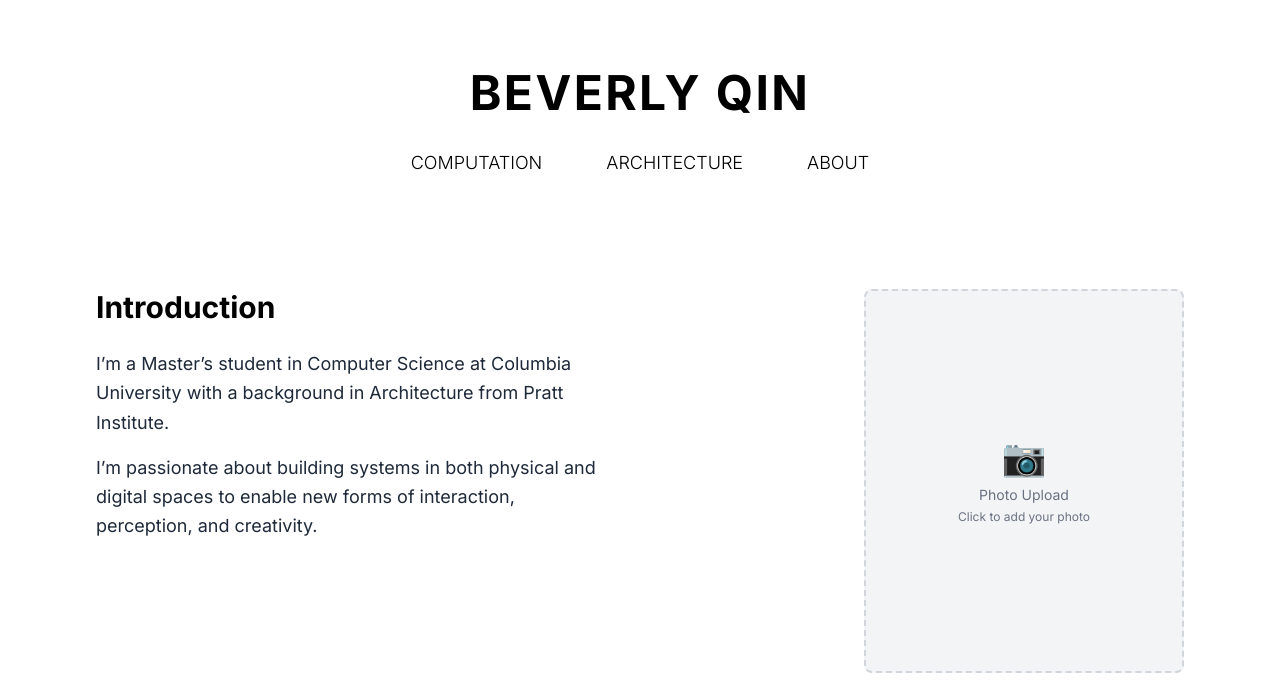
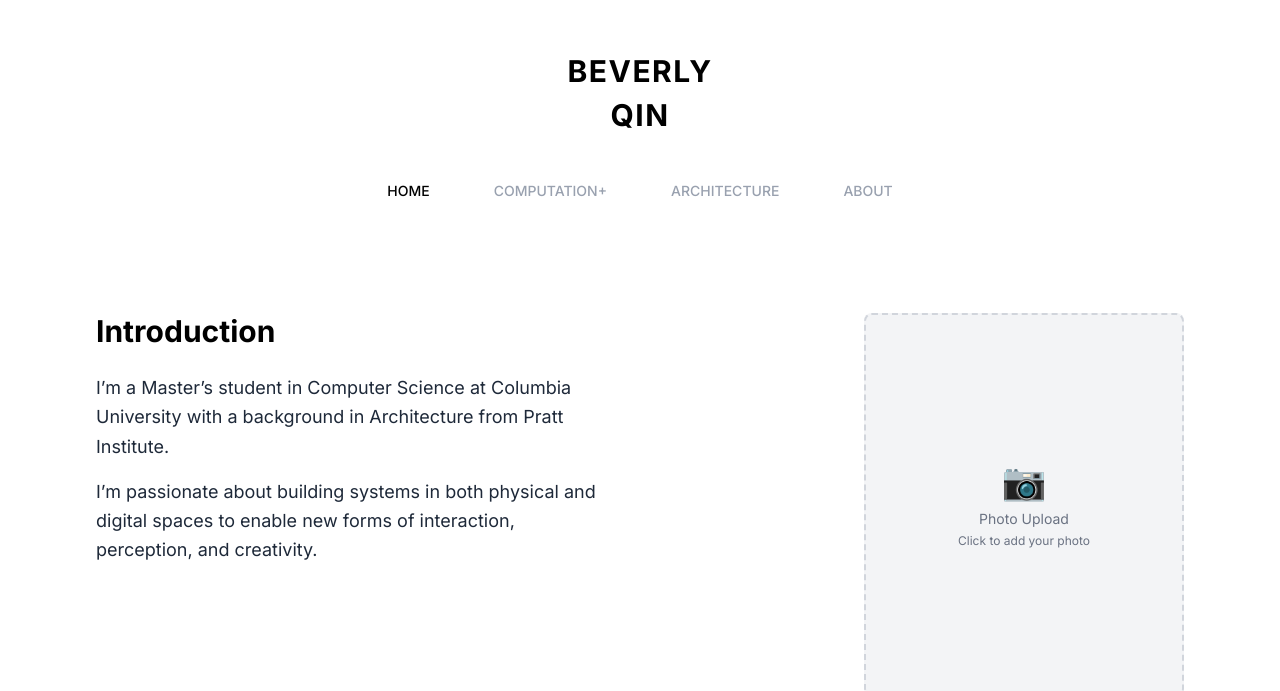
Before and after one commit to beverlyqin/portfolio-website, a Next.js app: page / in a window 1280 px wide. Shown: the part 107-798 px from the top of the page. Built offline with nearby package versions, Linux system fonts and the light colour scheme.

Commit message:
Refactor header into shared component; add CONTACT page; update nav: order, styles (caps, thicker), colors (lighter grey inactive, black active), spacing and layout tweaks

```diff
--- a/src/app/about/page.tsx
+++ b/src/app/about/page.tsx
@@ -1,40 +1,9 @@
-import Link from 'next/link';
+
 
 export default function About() {
   return (
     <main className="min-h-screen bg-white">
-      {/* Header Section */}
-      <header className="pt-44 pb-12">
-        <div className="text-center">
-          <Link href="/" className="inline-block">
-            <h1 className="text-5xl font-bold tracking-wider text-black mb-8">
-              BEVERLY QIN
-            </h1>
-          </Link>
 
-          {/* Navigation Tabs */}
-          <nav className="flex justify-center space-x-16 mb-16">
-            <Link
-              href="/computation"
-              className="text-lg font-light text-black hover:text-gray-600 transition-colors duration-200"
-            >
-              COMPUTATION
-            </Link>
-            <Link
-              href="/architecture"
-              className="text-lg font-light text-black hover:text-gray-600 transition-colors duration-200"
-            >
-              ARCHITECTURE
-            </Link>
-            <Link
-              href="/about"
-              className="text-lg font-light text-black border-b-2 border-black pb-1"
-            >
-              ABOUT
-            </Link>
-          </nav>
-        </div>
-      </header>
 
       {/* Content Section */}
       <section className="max-w-4xl mx-auto px-8 pb-20">
--- a/src/app/architecture/page.tsx
+++ b/src/app/architecture/page.tsx
@@ -1,40 +1,9 @@
-import Link from 'next/link';
+
 
 export default function Architecture() {
   return (
     <main className="min-h-screen bg-white">
-      {/* Header Section */}
-      <header className="pt-44 pb-12">
-        <div className="text-center">
-          <Link href="/" className="inline-block">
-            <h1 className="text-5xl font-bold tracking-wider text-black mb-8">
-              BEVERLY QIN
-            </h1>
-          </Link>
 
-          {/* Navigation Tabs */}
-          <nav className="flex justify-center space-x-16 mb-16">
-            <Link
-              href="/computation"
-              className="text-lg font-light text-black hover:text-gray-600 transition-colors duration-200"
-            >
-              COMPUTATION
-            </Link>
-            <Link
-              href="/architecture"
-              className="text-lg font-light text-black border-b-2 border-black pb-1"
-            >
-              ARCHITECTURE
-            </Link>
-            <Link
-              href="/about"
-              className="text-lg font-light text-black hover:text-gray-600 transition-colors duration-200"
-            >
-              ABOUT
-            </Link>
-          </nav>
-        </div>
-      </header>
 
       {/* Content Section */}
       <section className="max-w-4xl mx-auto px-8 pb-20">
--- a/src/app/computation/page.tsx
+++ b/src/app/computation/page.tsx
@@ -1,40 +1,9 @@
-import Link from 'next/link';
+
 
 export default function Computation() {
   return (
     <main className="min-h-screen bg-white">
-      {/* Header Section */}
-      <header className="pt-44 pb-12">
-        <div className="text-center">
-          <Link href="/" className="inline-block">
-            <h1 className="text-5xl font-bold tracking-wider text-black mb-8">
-              BEVERLY QIN
-            </h1>
-          </Link>
 
-          {/* Navigation Tabs */}
-          <nav className="flex justify-center space-x-16 mb-16">
-            <Link
-              href="/computation"
-              className="text-lg font-light text-black border-b-2 border-black pb-1"
-            >
-              COMPUTATION
-            </Link>
-            <Link
-              href="/architecture"
-              className="text-lg font-light text-black hover:text-gray-600 transition-colors duration-200"
-            >
-              ARCHITECTURE
-            </Link>
-            <Link
-              href="/about"
-              className="text-lg font-light text-black hover:text-gray-600 transition-colors duration-200"
-            >
-              ABOUT
-            </Link>
-          </nav>
-        </div>
-      </header>
 
       {/* Content Section */}
       <section className="max-w-4xl mx-auto px-8 pb-20">
--- /dev/null
+++ b/src/app/contact/page.tsx
@@ -0,0 +1,25 @@
+export default function Contact() {
+  return (
+    <main className="min-h-screen bg-white">
+      {/* Content Section */}
+      <section className="max-w-4xl mx-auto px-8 pb-20">
+        <h2 className="text-4xl font-bold text-black mb-8 text-center">
+          Contact
+        </h2>
+
+        <div className="space-y-8">
+          <div className="bg-white border border-gray-200 rounded-lg p-8">
+            <p className="text-gray-700 leading-relaxed mb-4">
+              Feel free to reach out for opportunities, collaborations, or questions.
+            </p>
+            <div className="space-y-2 text-gray-700">
+              <p>• Email: [your-email@example.com]</p>
+              <p>• LinkedIn: [your-linkedin-profile]</p>
+              <p>• GitHub: [your-github-username]</p>
+            </div>
+          </div>
+        </div>
+      </section>
+    </main>
+  );
+}
--- a/src/app/layout.tsx
+++ b/src/app/layout.tsx
@@ -1,6 +1,7 @@
 import type { Metadata } from "next";
 import { Inter } from "next/font/google";
 import "./globals.css";
+import Header from "@/components/Header";
 
 const inter = Inter({
   subsets: ["latin"],
@@ -22,6 +23,7 @@ export default function RootLayout({
       <body
         className={`${inter.variable} font-proxima antialiased bg-white text-black`}
       >
+        <Header />
         {children}
       </body>
     </html>
--- a/src/app/page.tsx
+++ b/src/app/page.tsx
@@ -1,40 +1,9 @@
-import Link from 'next/link';
+
 
 export default function Home() {
   return (
     <main className="min-h-screen bg-white">
-      {/* Header Section */}
-      <header className="pt-44 pb-12">
-        <div className="text-center">
-          <Link href="/" className="inline-block">
-            <h1 className="text-5xl font-bold tracking-wider text-black mb-8">
-              BEVERLY QIN
-            </h1>
-          </Link>
 
-          {/* Navigation Tabs */}
-          <nav className="flex justify-center space-x-16 mb-16">
-            <Link
-              href="/computation"
-              className="text-lg font-light text-black hover:text-gray-600 transition-colors duration-200"
-            >
-              COMPUTATION
-            </Link>
-            <Link
-              href="/architecture"
-              className="text-lg font-light text-black hover:text-gray-600 transition-colors duration-200"
-            >
-              ARCHITECTURE
-            </Link>
-            <Link
-              href="/about"
-              className="text-lg font-light text-black hover:text-gray-600 transition-colors duration-200"
-            >
-              ABOUT
-            </Link>
-          </nav>
-        </div>
-      </header>
 
       {/* Introduction Section */}
       <section className="max-w-6xl mx-auto px-8 mb-20">
--- /dev/null
+++ b/src/components/Header.tsx
@@ -0,0 +1,65 @@
+"use client";
+
+import Link from "next/link";
+import { usePathname } from "next/navigation";
+
+export default function Header() {
+  const pathname = usePathname() || "/";
+  const isActive = (href: string) => pathname === href || pathname.startsWith(href + "/");
+
+  return (
+    <header className="pt-40 pb-12">
+      <div className="text-center">
+        <Link href="/" className="inline-block">
+          <h1 className="text-3xl font-bold tracking-wider text-black mb-12">
+            <span className="block">BEVERLY</span>
+            <span className="block mt-2">QIN</span>
+          </h1>
+        </Link>
+
+        <nav className="flex justify-center space-x-16 mb-16">
+          <Link
+            href="/"
+            className={
+              isActive("/")
+                ? "text-sm font-medium text-black"
+                : "text-sm font-medium text-gray-400 hover:text-gray-600 transition-colors duration-200"
+            }
+          >
+            HOME
+          </Link>
+          <Link
+            href="/computation"
+            className={
+              isActive("/computation")
+                ? "text-sm font-medium text-black"
+                : "text-sm font-medium text-gray-400 hover:text-gray-600 transition-colors duration-200"
+            }
+          >
+            COMPUTATION+
+          </Link>
+          <Link
+            href="/architecture"
+            className={
+              isActive("/architecture")
+                ? "text-sm font-medium text-black"
+                : "text-sm font-medium text-gray-400 hover:text-gray-600 transition-colors duration-200"
+            }
+          >
+            ARCHITECTURE
+          </Link>
+          <Link
+            href="/about"
+            className={
+              isActive("/about")
+                ? "text-sm font-medium text-black"
+                : "text-sm font-medium text-gray-400 hover:text-gray-600 transition-colors duration-200"
+            }
+          >
+            ABOUT
+          </Link>
+        </nav>
+      </div>
+    </header>
+  );
+}
```
